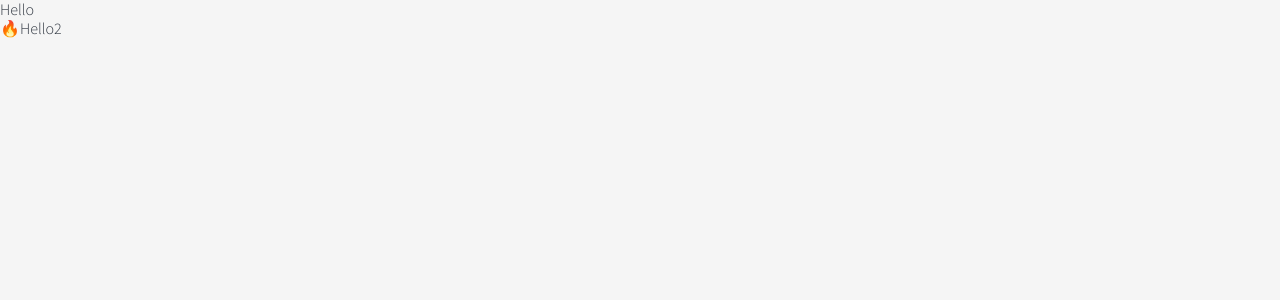
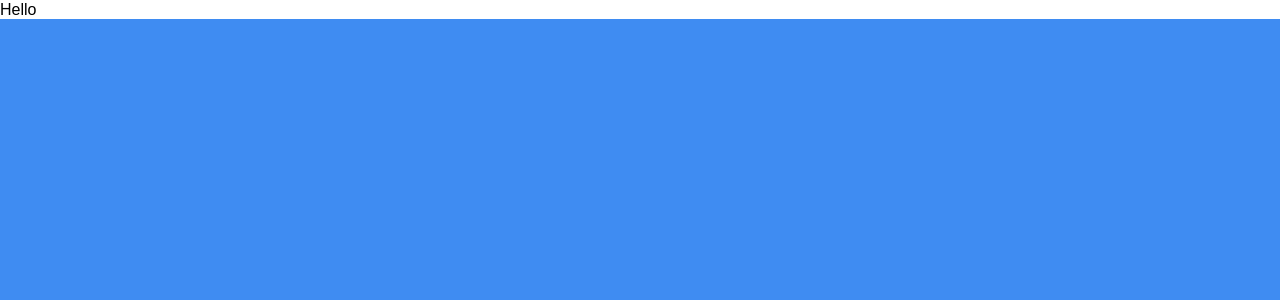
Before and after one commit to seovee/react-masterclass, a React (Create React App) app: page / in a window 1280 px wide. Shown: the top 300 px of the page. Built offline with nearby package versions, Linux system fonts and the light colour scheme.

Commit message:
7.3 완료

```diff
--- a/src/App.tsx
+++ b/src/App.tsx
@@ -1,4 +1,13 @@
 import { DragDropContext, Draggable, Droppable } from "react-beautiful-dnd";
+import styled from "styled-components";
+
+const Board = styled.div`
+  background-color: ${(props) => props.theme.boardColor};
+`;
+
+const Card = styled.div`
+  background-color: ${(props) => props.theme.cardColor};
+`;
 
 function App() {
   const onDragEnd = () => {};
@@ -7,27 +16,19 @@
       <div>
         <Droppable droppableId="one">
           {(magic) => (
-            <ul ref={magic.innerRef} {...magic.droppableProps}>
+            <Board ref={magic.innerRef} {...magic.droppableProps}>
               <Draggable draggableId="first" index={0}>
                 {(magic) => (
-                  <li
+                  <Card
                     ref={magic.innerRef}
                     {...magic.draggableProps}
                     {...magic.dragHandleProps}
                   >
                     Hello
-                  </li>
+                  </Card>
                 )}
               </Draggable>
-              <Draggable draggableId="second" index={1}>
-                {(magic) => (
-                  <li ref={magic.innerRef} {...magic.draggableProps}>
-                    <span {...magic.dragHandleProps}>🔥</span>
-                    Hello2
-                  </li>
-                )}
-              </Draggable>
-            </ul>
+            </Board>
           )}
         </Droppable>
       </div>
--- a/src/index.tsx
+++ b/src/index.tsx
@@ -62,7 +62,7 @@
   font-weight: 300;
   font-family: 'Source Sans Pro', sans-serif;
   background-color:${(props) => props.theme.bgColor};
-  color:${(props) => props.theme.textColor};
+  color: black;
   line-height: 1.2;
 }
 a {
--- a/src/styled.d.ts
+++ b/src/styled.d.ts
@@ -2,9 +2,8 @@
 
 declare module "styled-components" {
   export interface DefaultTheme {
-    textColor: string;
     bgColor: string;
-    accentColor: string;
-    boxColor: string;
+    boardColor: string;
+    cardColor: string;
   }
 }
--- a/src/theme.ts
+++ b/src/theme.ts
@@ -1,8 +1,7 @@
 import { DefaultTheme } from "styled-components";
 
 export const darkTheme: DefaultTheme = {
-  bgColor: "whitesmoke",
-  boxColor: "#2f3640",
-  textColor: "#2f3640",
-  accentColor: "gold",
+  bgColor: "#3F8CF2",
+  boardColor: "#DADFE9",
+  cardColor: "white",
 };
```
